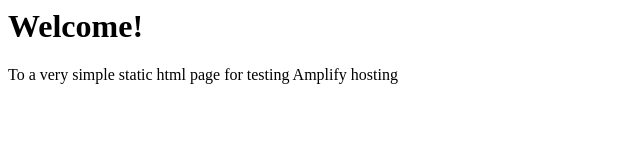
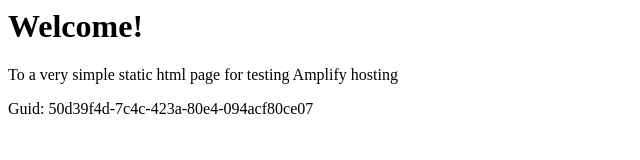
Before and after one commit to aws-aemilia-bah/Github-PR-Commit-Integration-Test-DoNotTouch-Gith-P5X5MO5I-v1-preprod-me-south-1, a website: page src/index.html in a window 1280 px wide. Shown: the whole page, without its empty margins (0-640 px from the left). Drawn offline with Linux system fonts and the light colour scheme.

Commit message:
commit from integ tests

```diff
--- a/src/index.html
+++ b/src/index.html
@@ -1,3 +1,5 @@
+
+
 <html lang="en">
 
 <head>
@@ -10,6 +12,6 @@
 <body>
     <h1>Welcome!</h1>
     <p>To a very simple static html page for testing Amplify hosting</p>
-</body>
+    <p>Guid: 50d39f4d-7c4c-423a-80e4-094acf80ce07</p></body>
 
 </html>
```
